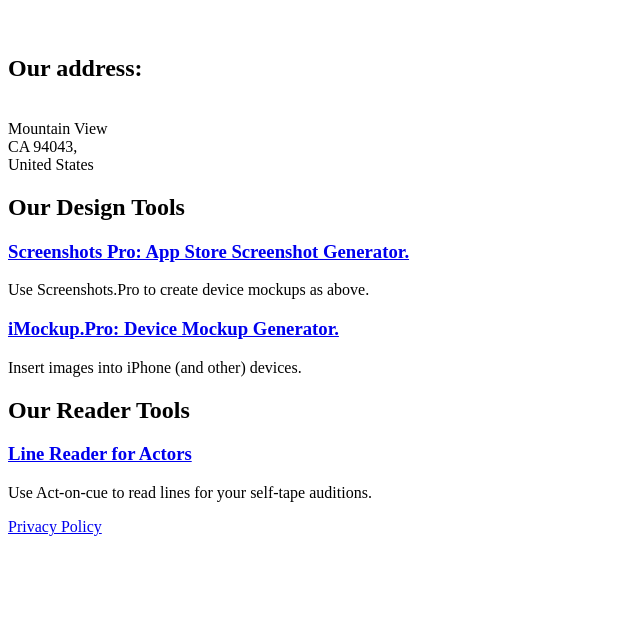
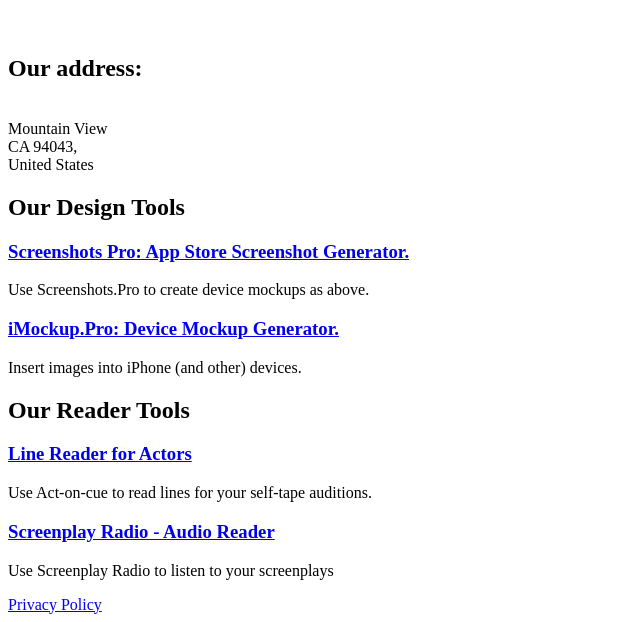
Before and after one commit to georgy95/evolutionzone.github.io, a plain HTML site: page index.html in a window 1280 px wide. Shown: the part 1181-1803 px from the top of the page, without its empty margins (0-640 px from the left). Before the commit the page ends 1725 px from the top, so only its background shows below. Drawn offline with Linux system fonts and the light colour scheme.

Commit message:
Add Screenplay Radio link and description

```diff
--- a/index.html
+++ b/index.html
@@ -24,6 +24,8 @@
     <h2>Our Reader Tools</h2>
     <a href="https://actoncue.com/reader"><h3>Line Reader for Actors</h3></a>
     <p>Use Act-on-cue to read lines for your self-tape auditions.</p>
+    <a href="https://screenplayradio.com"><h3>Screenplay Radio - Audio Reader</h3></a>
+    <p>Use Screenplay Radio to listen to your screenplays</p>
   </body>
   <footer>
     <a href="./privacy_policy.html">Privacy Policy</a>
```
